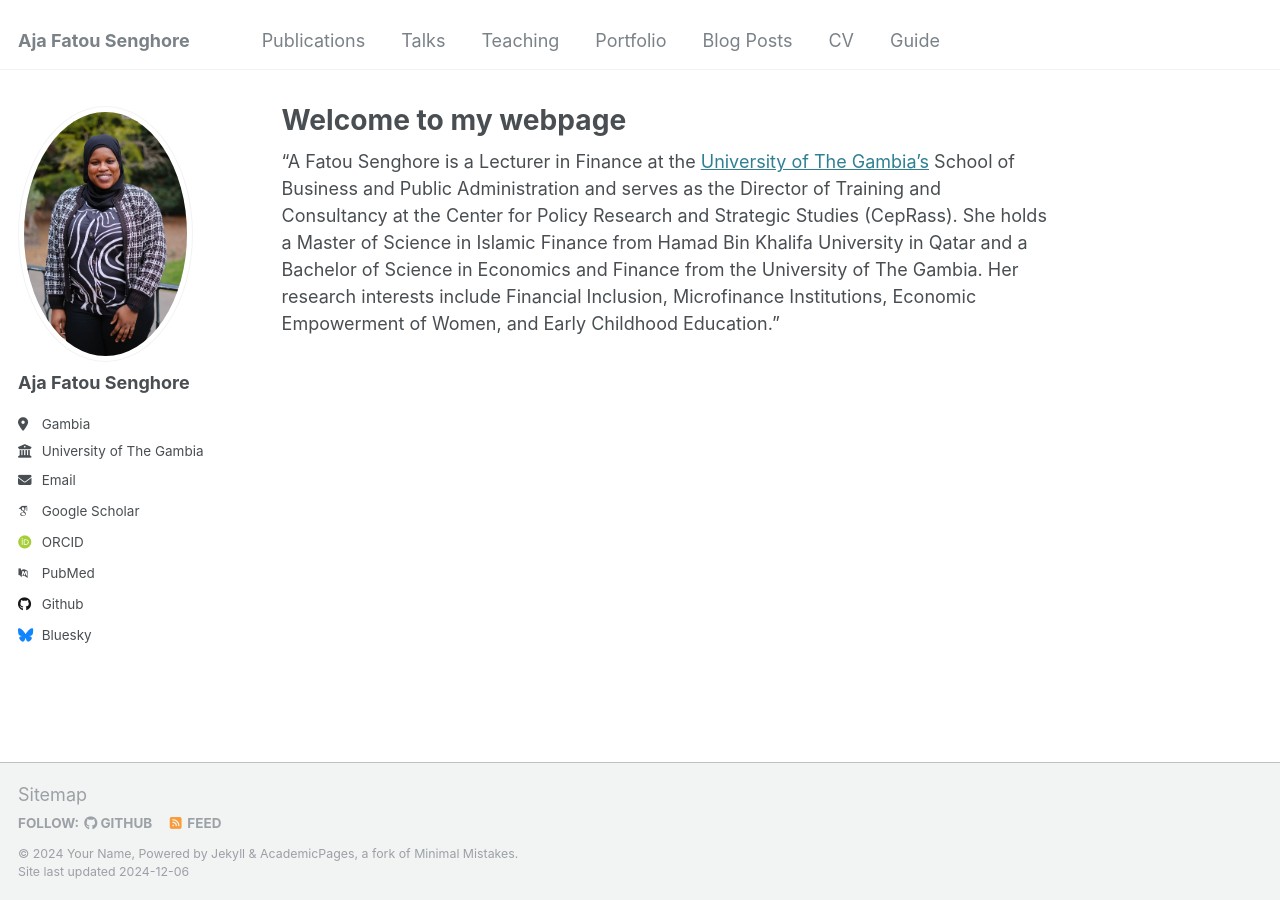
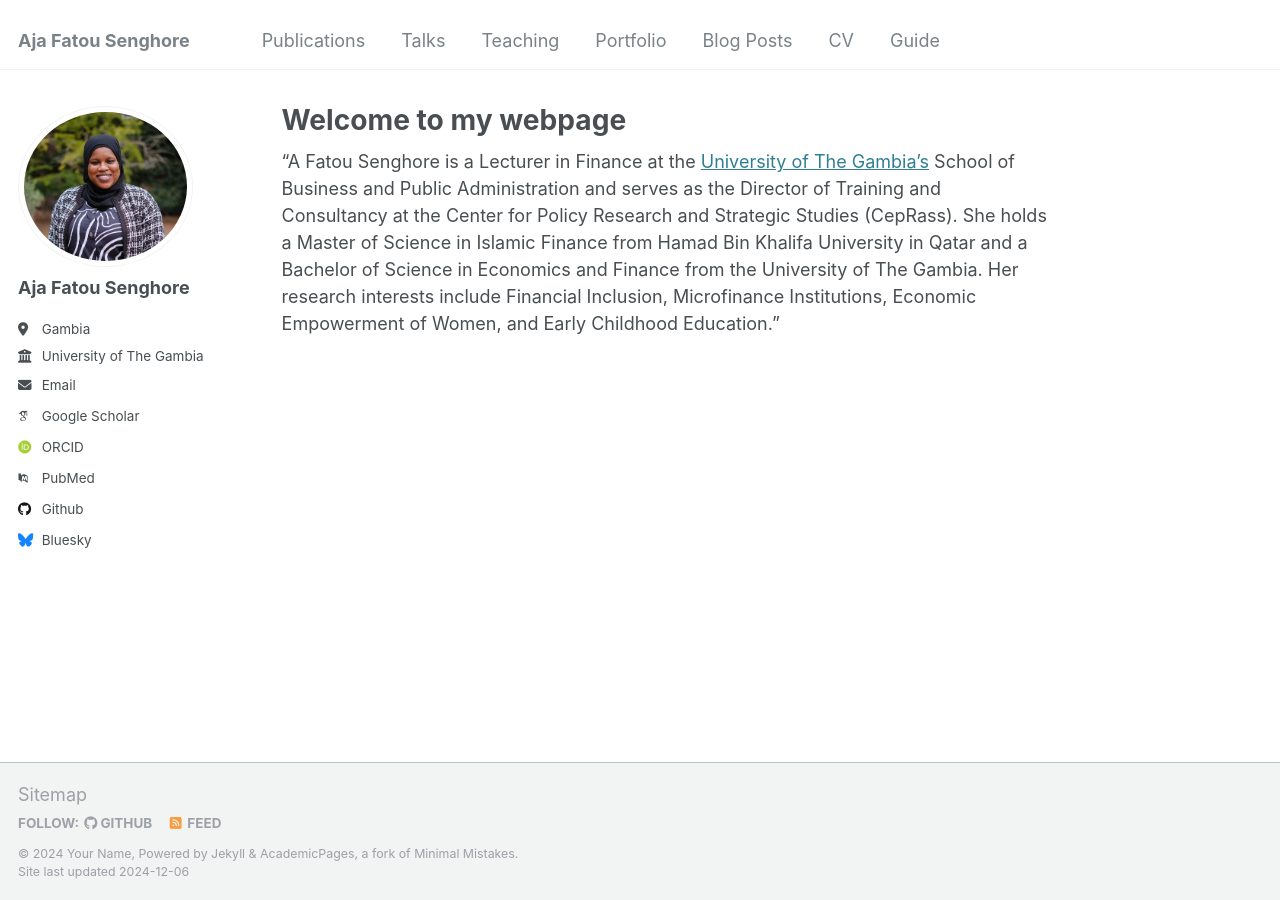
Before and after one commit to ajafatou/ajafatou.github.io, a Jekyll site: the page built from _pages/about.md, in a window 1280 px wide. Built offline with Jekyll 4.4.1, drawn with Linux system fonts in a browser that asks for light colours; some web fonts are replaced.

Commit message:
Update _config.yml

```diff
--- a/_config.yml
+++ b/_config.yml
@@ -21,7 +21,7 @@ repository               : "ajafatou/ajafatou.github.io"
 #               Additional customization can be done by editing /_includes/author-profile.html
 author:
   # Biographic information
-  avatar           : "aja git.jpg"
+  avatar           : "aja git1.jpg"
   name             : "Aja Fatou Senghore"
   pronouns         : # example: "she/her"
   bio              : ""
```
